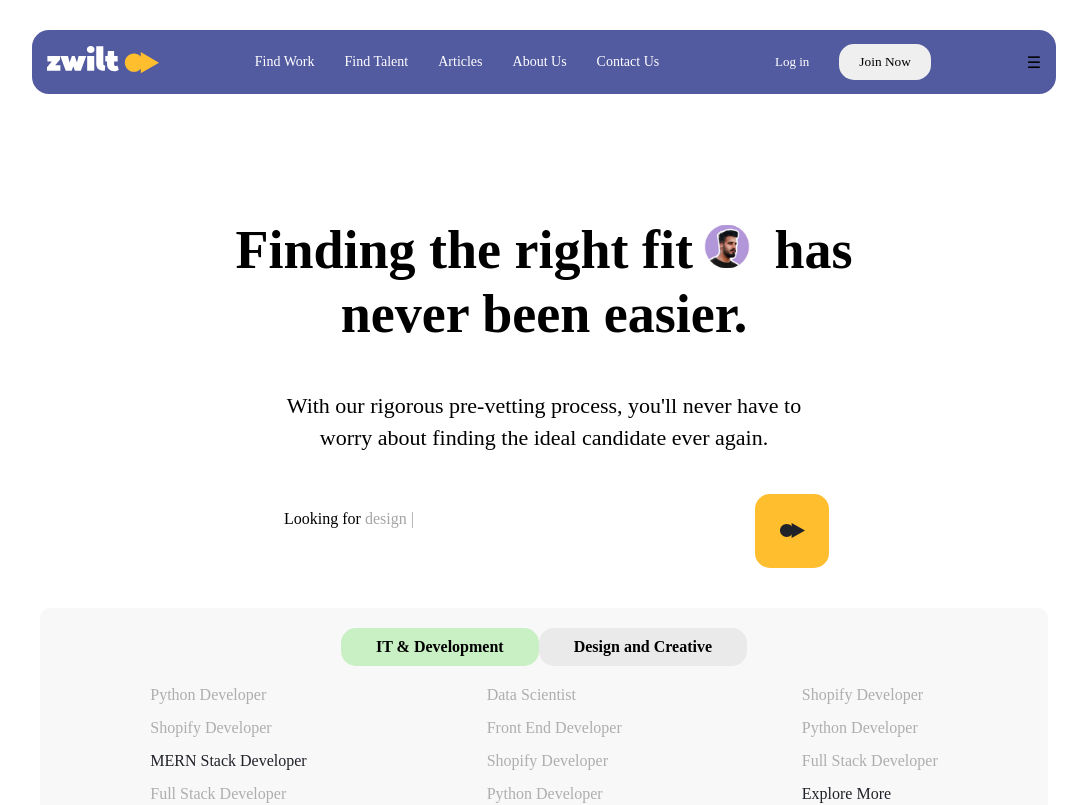
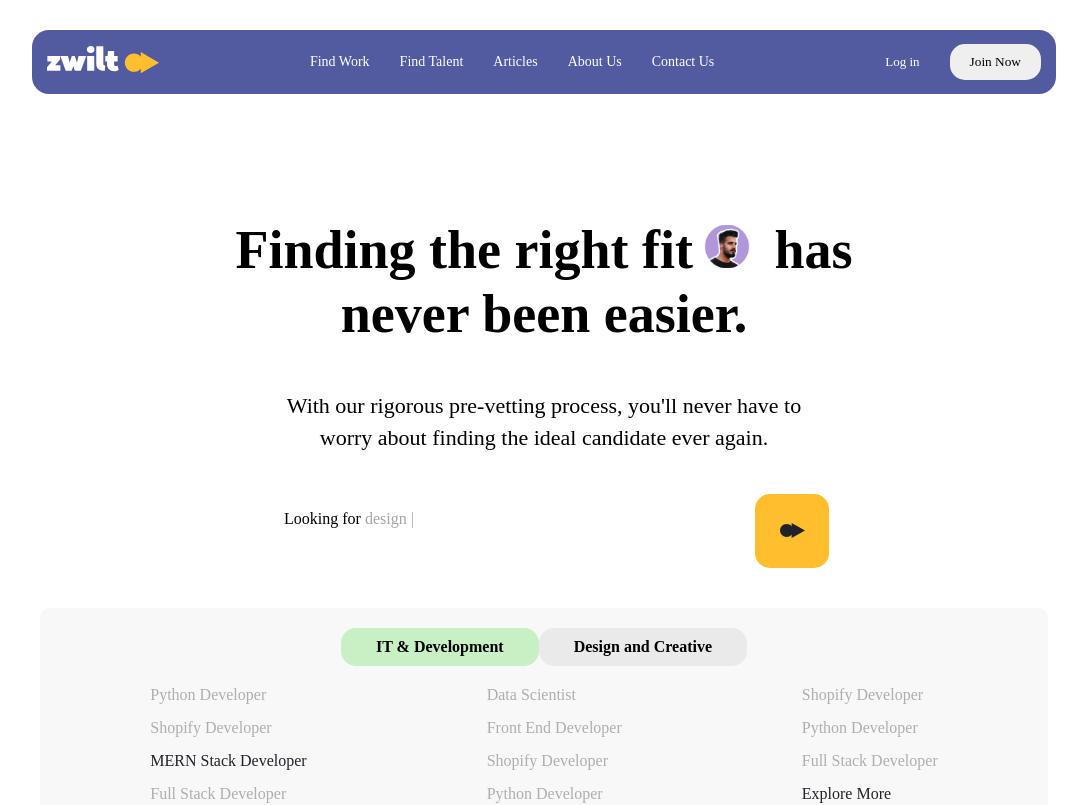
Before and after one commit to Majorbangz88/punchAgency-LandingPage, a React (Create React App) app: page / in a window 1280 px wide. Shown: the top 805 px of the page, without its empty margins (96-1183 px from the left). Built offline with nearby package versions, Linux system fonts and the light colour scheme; a web font is replaced by a local one.

Commit message:
fixed Hamburger added for responsivenesw again

```diff
--- a/src/components/navBar/index.jsx
+++ b/src/components/navBar/index.jsx
@@ -5,11 +5,6 @@ import FilledButton from '../../components/buttons/filleButton';
 import style from './index.module.css';
 
 const NavBar = () => {
-    const [isMenuOpen, setMenuOpen] = useState(false);
-
-    const toggleMenu = () => {
-        setMenuOpen(!isMenuOpen);
-    };
 
     return (
         <div className={style.container}>
@@ -34,18 +29,6 @@ const NavBar = () => {
                               color={'black'} fontFamily={'switzer'}
                 />
             </div>
-            <div className={style.hamburgerMenu} onClick={toggleMenu}>
-                <div className={style.hamburgerIcon}>☰</div>
-                {isMenuOpen && (
-                    <div className={style.menuDropdown}>
-                        <p>Find Work</p>
-                        <p>Find Talent</p>
-                        <p>Articles</p>
-                        <p>About Us</p>
-                        <p>Contact Us</p>
-                    </div>
-                )}
-            </div>
         </div>
     );
 };
```
